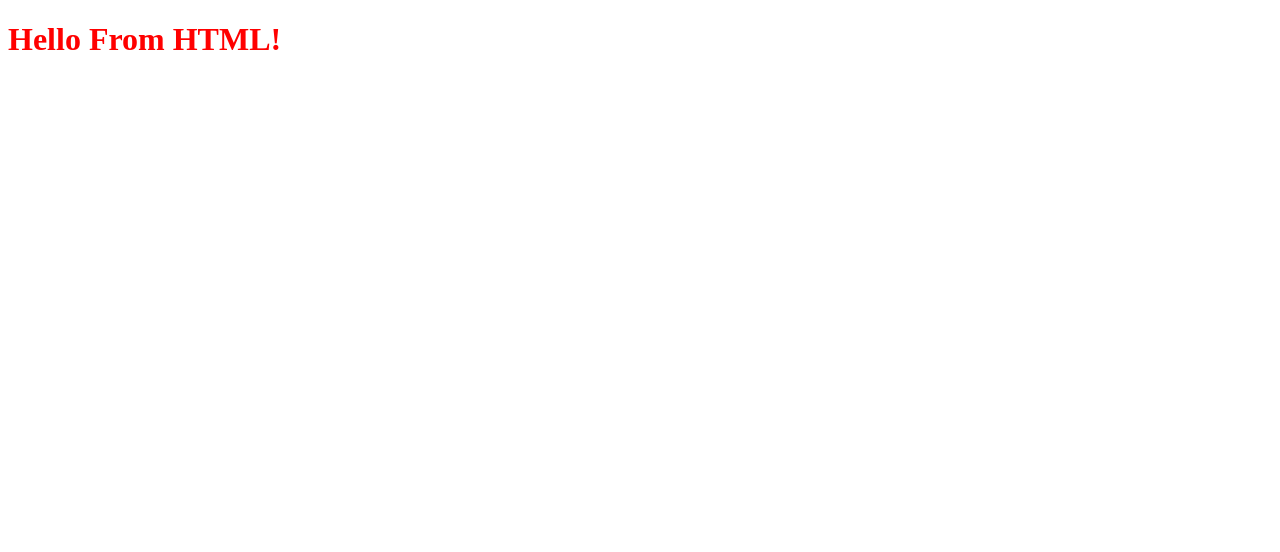
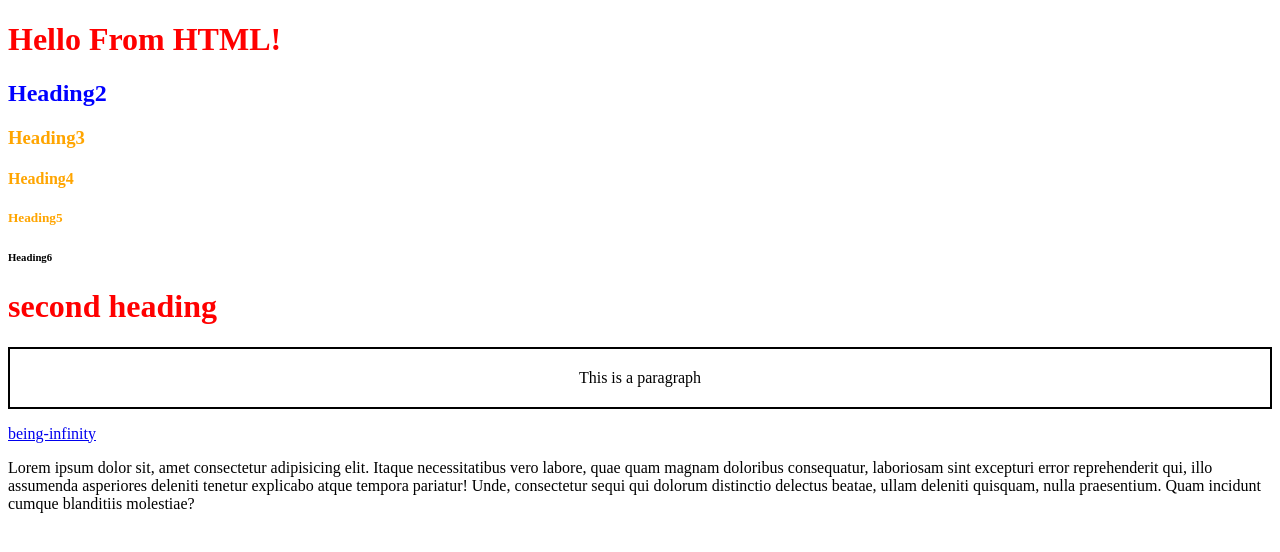
Before and after one commit to durgasnv/autosuggest, a website: page frontend/index.html in a window 1280 px wide. Drawn offline with Linux system fonts and the light colour scheme.

Commit message:
refactor: exploring html tags

```diff
--- a/frontend/css/index.css
+++ b/frontend/css/index.css
@@ -1,4 +1,18 @@
-h1 {
+h1 , h-2{
     color : red;
 
 }
+
+#hn2{
+    color:blue;
+}
+
+#hn3,#hn4,#hn5{
+    color:orange
+}
+
+.para {
+    border: 2px solid black;
+    padding: 20px;
+    text-align: center;
+}
--- a/frontend/index.html
+++ b/frontend/index.html
@@ -8,6 +8,15 @@
 </head>
 <body>
     <h1> Hello From HTML! </h1>
+    <h2 id="hn2">Heading2</h2>
+    <h3 id="hn3">Heading3</h3>
+    <h4 id="hn4">Heading4</h4>
+    <h5 id="hn5">Heading5</h5>
+    <h6 id="hn6">Heading6</h6>
+    <h1 id="h-2">second heading</h1>
+    <p class="para">This is a paragraph</p>
+    <a href="https://www.being-infinity.com/">being-infinity</a>
+    <p>Lorem ipsum dolor sit, amet consectetur adipisicing elit. Itaque necessitatibus vero labore, quae quam magnam doloribus consequatur, laboriosam sint excepturi error reprehenderit qui, illo assumenda asperiores deleniti tenetur explicabo atque tempora pariatur! Unde, consectetur sequi qui dolorum distinctio delectus beatae, ullam deleniti quisquam, nulla praesentium. Quam incidunt cumque blanditiis molestiae?</p>
     <script src="js/index.js"></script>
 </body>
 </html>
```
